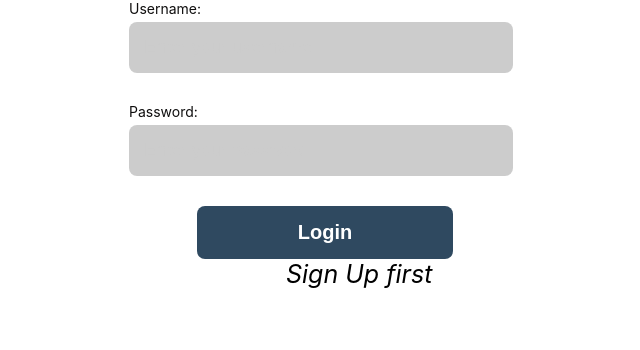
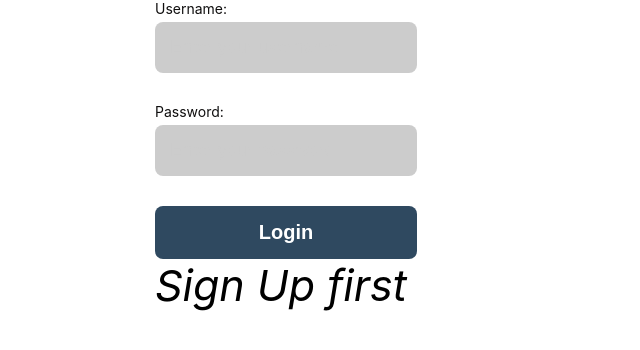
Before and after one commit to shriNiwash/shri-ecommerce, a Next.js app: page / in a window 1280 px wide. Shown: the top 350 px of the page, without its empty margins (354-994 px from the left). Built offline with nearby package versions, Linux system fonts and the light colour scheme.

Commit message:
css added

```diff
--- a/pages/components/list.js
+++ b/pages/components/list.js
@@ -11,7 +11,7 @@ export const getServerSideProps = async (context) => {
     "Content-Type": "application/json",
     Authorization: `Bearer ${datas}`,
   });
-  const resp = await fetch("https://ecommerce-payment.herokuapp.com/list", {
+  const resp = await fetch("http://localhost:3001/list", {
     method: "GET",
     credentials: "include",
     headers: myHeaders,
--- a/pages/index.js
+++ b/pages/index.js
@@ -20,7 +20,7 @@ const Home = () => {
 
     const onSubmit = async (e)=>{
         e.preventDefault();
-       await fetch('https://ecommerce-payment.herokuapp.com/login',{
+       await fetch('http://localhost:3001/login',{
           method:"POST",
           body: JSON.stringify(user),
           credentials: 'include',
@@ -41,8 +41,8 @@ const Home = () => {
     <Head>
         <title>Login Page</title>
     </Head>
-      <div>
-        <form action="/login" method="post" onSubmit={(e)=>onSubmit(e)}>
+      <div className="form-karan">
+        <form action="/login" method="post" onSubmit={(e)=>onSubmit(e)} className="form-style">
           <div className="form-group">
             <label>Username:</label>
             <input
--- a/styles/globals.css
+++ b/styles/globals.css
@@ -999,8 +999,7 @@ a {
 
 form .form-group {
 	margin-bottom: 30px;
-    margin-left: 483px;
-    width: 30%;
+    width: 100%;
     margin-bottom: 30px;
     align-items: center;
     justify-content: center;
@@ -1045,7 +1044,7 @@ form input:not([type="submit"]):focus, form input:not([type="submit"]):valid {
 
 form input[type="submit"] {
 	display: block;
-	width: 20%;
+	width: 100%;
 	padding: 15px;
 	border-radius: 8px;
 	background-color: #2F4960;
@@ -1055,7 +1054,6 @@ form input[type="submit"] {
 	font-size: 20px;
 	font-weight: 700;
 	cursor: pointer;
-	margin-left: 551px;
 
 }
 
@@ -1066,8 +1064,7 @@ form input[type="submit"] {
 .anker{
 	text-align: center;
     align-items: center;
-    margin-left: 640px;
-    font-size: 25px;
+    font-size: 43px;
     font-style: oblique;
 }
 
@@ -1121,3 +1118,18 @@ form input[type="submit"] {
     margin-top: 14px;
 
 }
+
+.form-karan{
+  justify-content: center;
+    display: center;
+    display: flex;
+    width: 100%;
+}
+
+.form-style{
+  width: 100%;
+  justify-content: center;
+  justify-content: center;
+  align-items: center;
+  display: inline-grid;
+}
```
